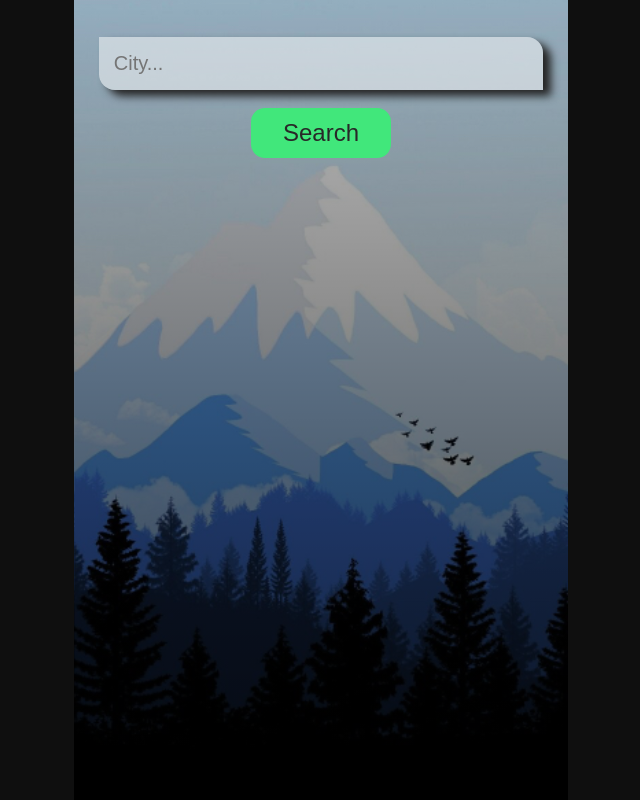
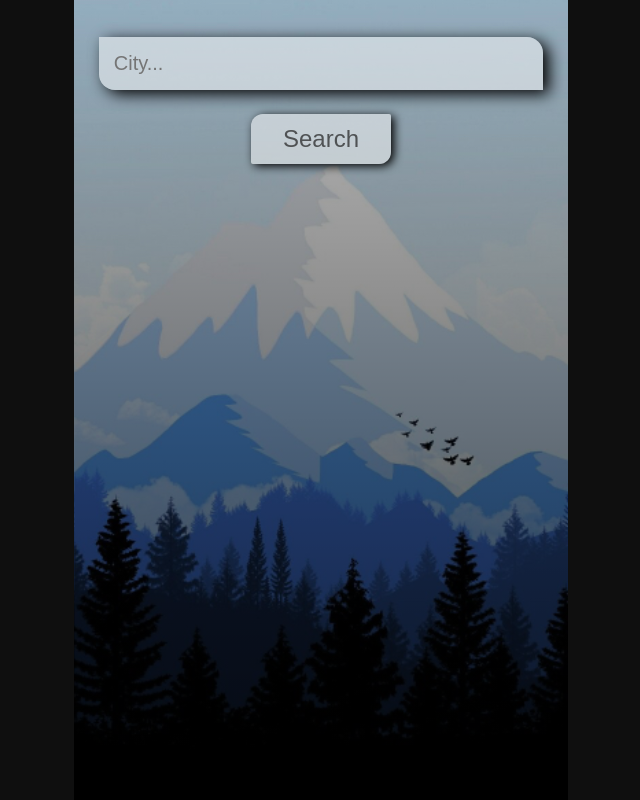
Before and after one commit to FranzRome/vue-weather, a Vue app: page / in a window 1280 px wide. Shown: the whole page, without its empty margins (319-959 px from the left). Built offline with nearby package versions, Linux system fonts and the light colour scheme.

Commit message:
Search Button Improvements

```diff
--- a/src/App.vue
+++ b/src/App.vue
@@ -158,36 +158,40 @@ main {
    border: none;
    outline: none;
    background: none;
-   box-shadow: 0px 0px 8px rgba(0, 0, 0, 0.25);
    background-color: rgba(255, 255, 255, 0.5);
+   box-shadow: 6px 4px 16px rgba(0, 0, 0);
    border-radius: 0px 16px 0px 16px;
    transition: 0.4s;
-   box-shadow: 8px 6px 8px #252525;
 }
 .search-box .search-bar:focus {
-   box-shadow: 0px 0px 16px rgba(0, 0, 0, 0.25);
    background-color: rgba(255, 255, 255, 0.75);
+   box-shadow: 0px 0px 16px rgba(0, 0, 0);
    border-radius: 16px 0px 16px 0px;
-   box-shadow: 0px 0px 12px #252525;
 }
 
 .search-box .search-button {
    display: block;
    width: 140px;
    height: 50px;
-   margin: 18px auto;
+   margin: 24px auto;
    border-width: 0px;
-   border-radius: 14px;
+   border-radius: 12px 2px 12px 2px;
    font-size: 18pt;
-   color: rgb(40, 40, 40);
-   background-color: rgb(65, 231, 123);
+   color: rgba(30, 30, 30, 0.7);
+   background-color: rgba(255, 255, 255, 0.5);
+   box-shadow: 3px 2px 10px rgb(0, 0, 0);
    transition: 0.2s;
 }
 .search-box .search-button:hover {
    transform: scale(1.1);
+   border-radius: 2px 12px 2px 12px;
+   color: rgba(30, 30, 30, 0.8);
+   background-color: rgba(255, 255, 255, 0.75);
+   box-shadow: 4px 3px 16px rgb(0, 0, 0);
 }
 .search-box .search-button:active {
    transform: scale(0.95);
+   border-radius: 12px 2px 12px 2px;
 }
 
 .location-box .location {
```
